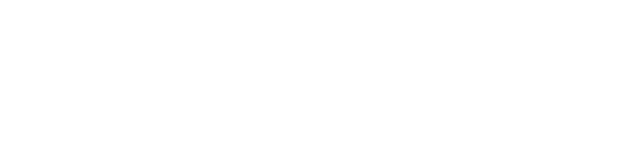
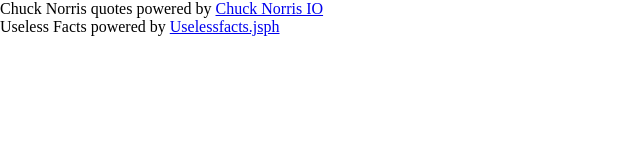
Before and after one commit to OleKodehode/JS-API-Assignment, a website: page index.html in a window 1280 px wide. Shown: the whole page, without its empty margins (0-640 px from the left). Drawn offline with Linux system fonts and the light colour scheme.

Commit message:
added comments to app.js and attribution in index footer

```diff
--- a/index.html
+++ b/index.html
@@ -6,5 +6,18 @@
     <title>Game Deals [Kodehode JS API Assingment]</title>
     <link rel="stylesheet" href="style.css" />
   </head>
-  <body></body>
+  <body>
+    <footer>
+      <section id="chuck-norris-info">
+        <p>
+          Chuck Norris quotes powered by
+          <a href="https://api.chucknorris.io/#!">Chuck Norris IO</a>
+        </p>
+      </section>
+      <section id="useless-facts-info">
+        Useless Facts powered by
+        <a href="https://uselessfacts.jsph.pl">Uselessfacts.jsph</a>
+      </section>
+    </footer>
+  </body>
 </html>
--- a/package.json
+++ b/package.json
@@ -2,7 +2,7 @@
   "name": "randomquotesandfacts",
   "version": "1.0.0",
   "description": "JS Advanced API assignment. using chuck norris API (chuck norris io) and useless facts",
-  "main": "index.js",
+  "main": "app.js",
   "scripts": {
     "test": "echo \"Error: no test specified\" && exit 1"
   },
```
Also changed, not shown: app.js (added, +33 -0 lines).
